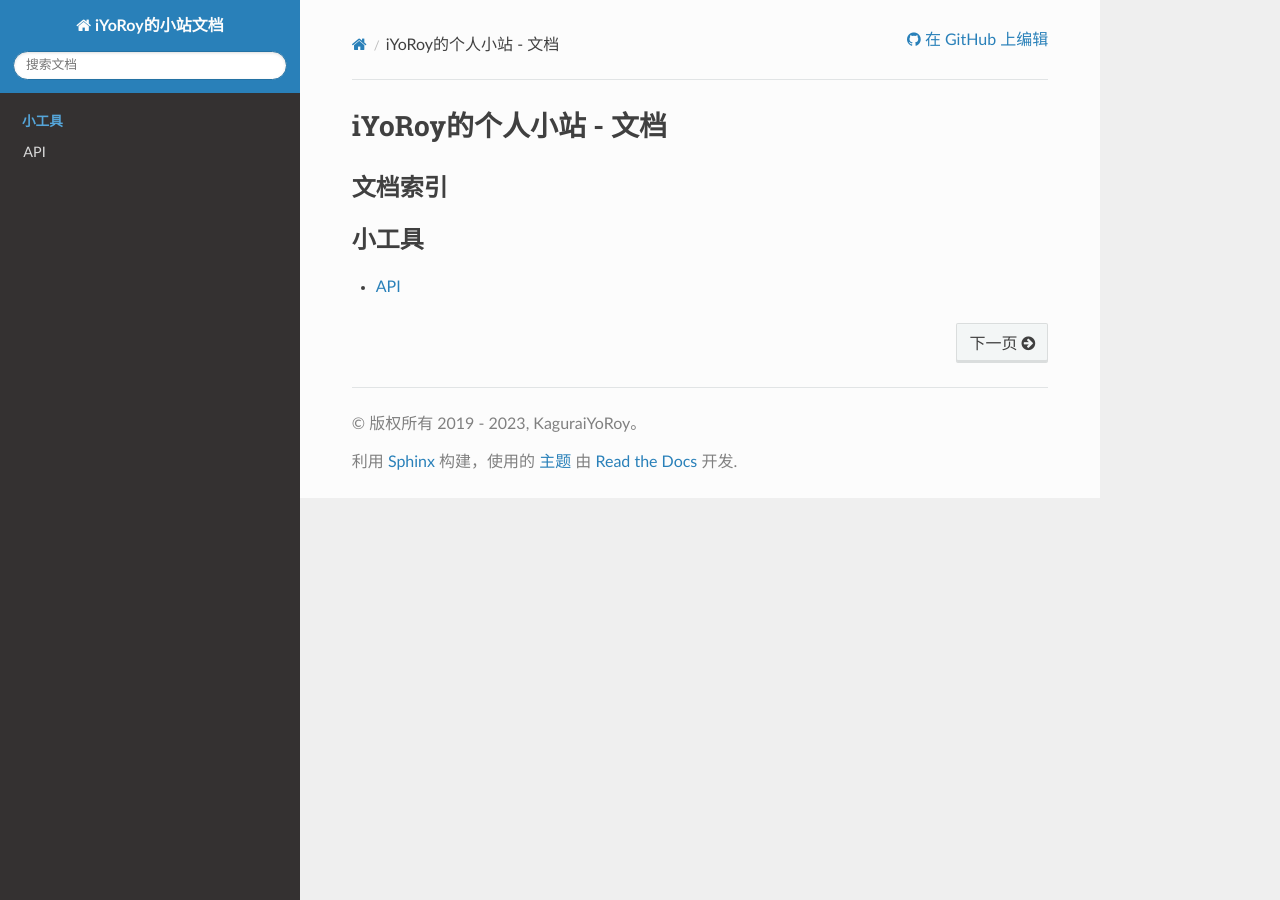
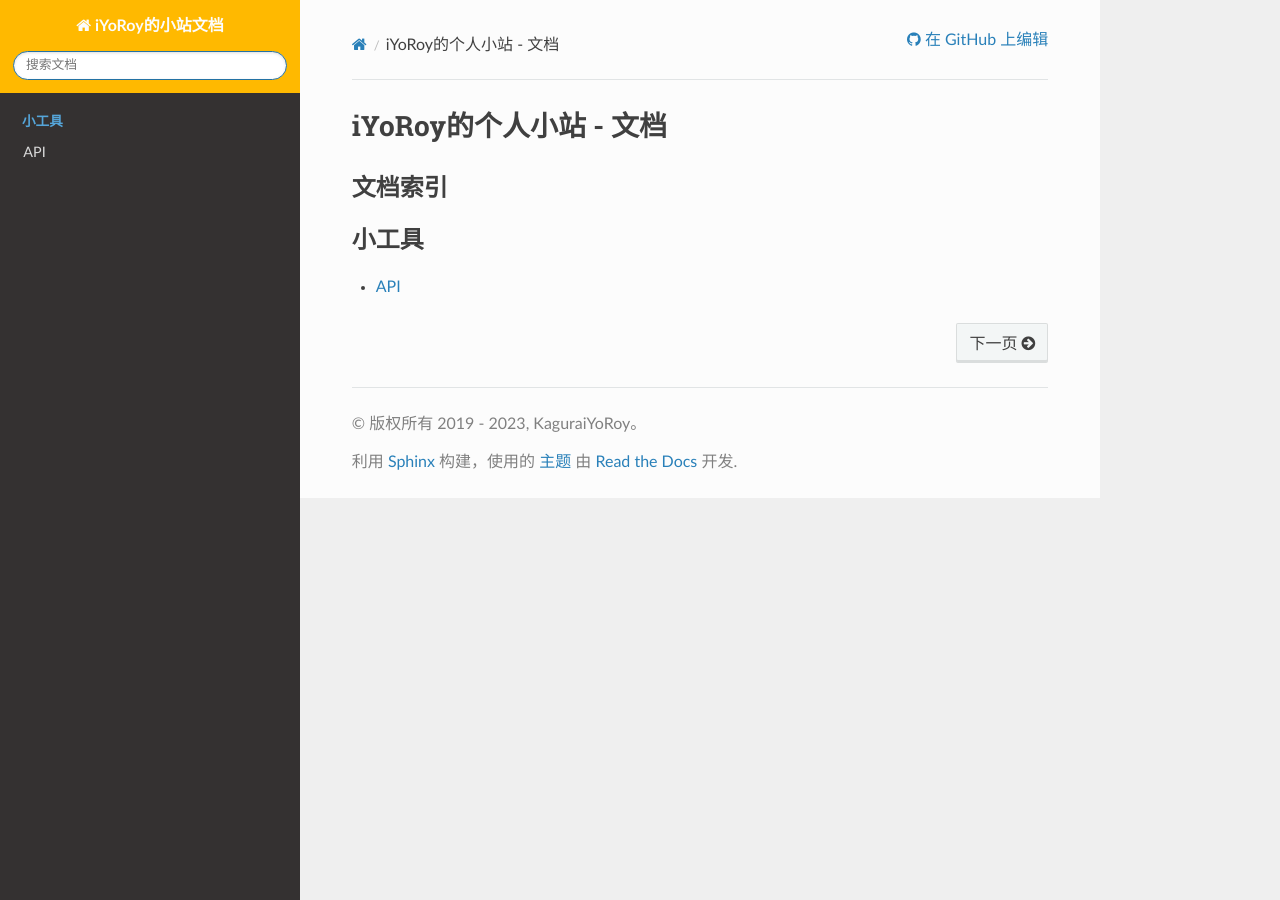
Before and after one commit to KaguraiYoRoy/docs, a Sphinx documentation site: the page built from source/index.rst, in a window 1280 px wide. Built offline with Sphinx 7.4.7 and the Read the Docs theme 2.0.0, drawn with Linux system fonts in a browser that asks for light colours.

Commit message:
Set theme color

```diff
--- a/source/conf.py
+++ b/source/conf.py
@@ -40,6 +40,9 @@ source_parsers = {
 }
 
 html_theme = 'sphinx_rtd_theme'
+html_theme_options = {
+    'style_nav_header_background' : '#ffb900'
+}
 html_static_path = ['_static']
 # html_logo = '_static/VertillusionNew_.png'
 
```
